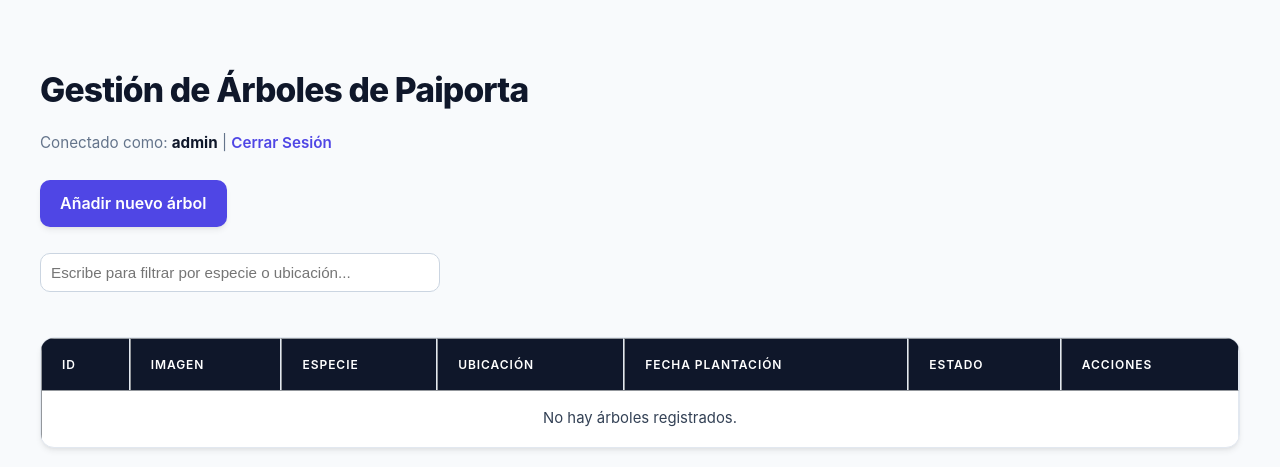
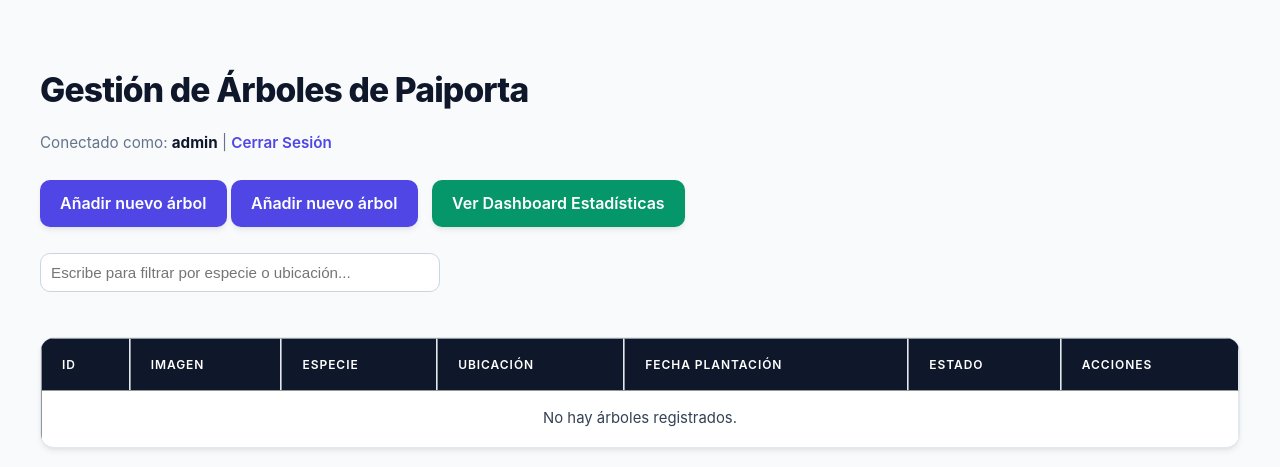
Before and after one commit to oscortrea/Ubuntu-paiporta, a PHP site: page / in a window 1280 px wide. Shown: the top 467 px of the page. Run offline with PHP 8.4, Linux system fonts and the light colour scheme; a user stored in the database is signed in; data that the repository does not hold is empty.

Commit message:
Add link to Dashboard Estadísticas

```diff
--- a/index.php
+++ b/index.php
@@ -26,6 +26,8 @@ $result = $conn->query($sql);
     <p>Conectado como: <b><?= htmlspecialchars($_SESSION['usuario']) ?></b> | <a href="logout.php">Cerrar Sesión</a></p>
 
     <a href="crear.php">Añadir nuevo árbol</a>
+    <a href="crear.php">Añadir nuevo árbol</a>
+    <a href="dashboard.php" style="background-color: #059669; margin-left: 10px;">Ver Dashboard Estadísticas</a>
     <br><br>
 
     <!-- Input de búsqueda simple y directo -->
```
